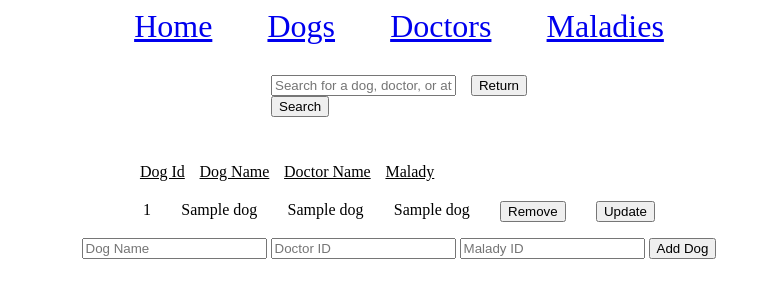
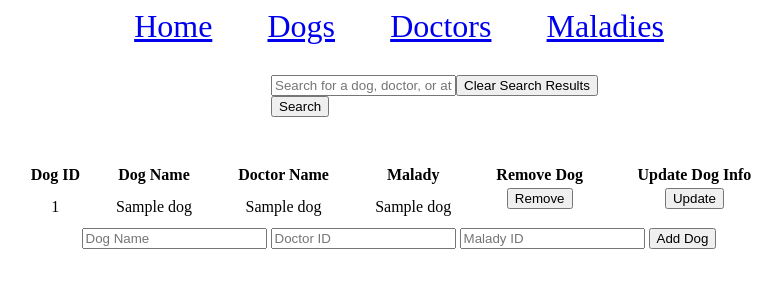
Before and after one commit to Jhingerkid/Week19, a Flask app: template templates/dogs.html in a window 1280 px wide. Shown: the top 300 px of the page, without its empty margins (241-1023 px from the left). Run offline with Flask 2, Linux system fonts and the light colour scheme; the template is opened without the code that fills it: most values are stand-ins (such as "Sample title", 1, 10 or a date in 2020).

Commit message:
Cleanup
- put data inside of <table> tags to save Emsi money on healthcare costs by preventing Kaleb from having a brain aneurysm

```diff
--- a/main.py
+++ b/main.py
@@ -1,7 +1,7 @@
 # To use:
 # in the terminal type "virtual/Scripts/activate"
 # then use py main.py
-# I'm sorry that I forgot that <ul> and <li> are things
+# PEP8 standards have been maliciously violated, don't tell Alfred
 
 from flask import Flask, render_template, request
 import pymysql
--- a/static/css/template.css
+++ b/static/css/template.css
@@ -22,6 +22,10 @@ header {
   width: 50%;
 }
 
+td {
+  text-align: center;
+}
+
 .doginfo {
   display: flex;
   flex-direction: row;
@@ -37,6 +41,12 @@ header {
   margin-bottom: 20px;
   transform: translate(-38%);
   text-decoration: underline;
+}
+
+.dogtable,
+.doctable,
+.maltable {
+  width: 60%;
 }
 
 .docinfo {
--- a/templates/dogs.html
+++ b/templates/dogs.html
@@ -18,22 +18,25 @@
       </form>
       <form action="/Dogs" method="POST">
         <input type="hidden" value="" id="searchdog" name="searchdog" />
-        <input value="Return" type="submit" />
+        <input value="Clear Search Results" type="submit" />
       </form>
     </div>
-    <div class="doginfocolumns">
-      <span>Dog Id</span>
-      <span>Dog Name</span>
-      <span>Doctor Name</span>
-      <span>Malady</span>
-    </div>
+    <table class="dogtable">
+      <tr>
+        <th>Dog ID</th>
+        <th>Dog Name</th>
+        <th>Doctor Name</th>
+        <th>Malady</th>
+        <th>Remove Dog</th>
+        <th>Update Dog Info</th>
+      </tr>
       {% for dog in dogInfo%}
-    <div class="doginfo">
-      <span>{{dog['animalId']}}</span>
-      <span>{{dog['animalName']}}</span>
-      <span>{{dog['doctorName']}}</span>
-      <span>{{dog['maladyName']}}</span>
-
+      <tr>
+        <td>{{dog['animalId']}}</td>
+        <td>{{dog['animalName']}}</td>
+        <td>{{dog['doctorName']}}</td>
+        <td>{{dog['maladyName']}}</td>
+        <td>
           <form action="/Dogs" method="POST">
             <input
               type="hidden"
@@ -43,6 +46,8 @@
             />
             <input value="Remove" type="submit" />
           </form>
+        </td>
+        <td>
           <form action="/Update" method="POST">
             <input
               type="hidden"
@@ -52,8 +57,10 @@
             />
             <input value="Update" type="submit" />
           </form>
-    </div>
+        </td>
+      </tr>
       {% endfor %}
+    </table>
     <form action="/Dogs" method="POST">
       <input type="text" id="adddog" name="adddog" placeholder="Dog Name" />
       <input
```
Also changed, not shown: templates/doctors.html (+18 -5 lines), templates/maladies.html (+15 -5 lines). Lines whose indentation alone changed are shown as unchanged.
